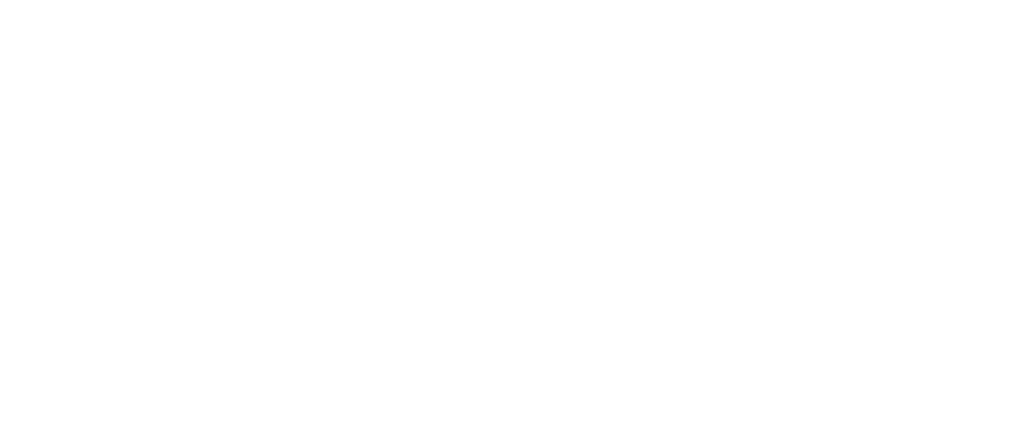
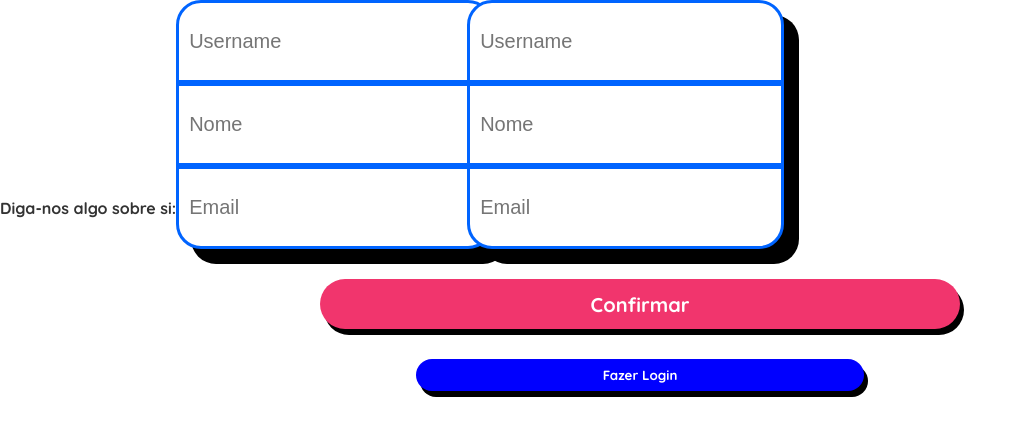
Before and after one commit to scourpius/Newshak, a React (Create React App) app: page /register in a window 1280 px wide. Shown: the top 436 px of the page, without its empty margins (0-1026 px from the left). Built offline with nearby package versions, Linux system fonts and the light colour scheme.

Commit message:
Initial login and register pages

```diff
--- a/src/App.js
+++ b/src/App.js
@@ -1,7 +1,22 @@
-import React from 'react';
+import {BrowserRouter as Router, Route, Switch} from 'react-router-dom'
+import Login from './login';
+import Register from './register';
 
 function App() {
-  return null
+  return (
+  <Router>
+      <div>
+        <Switch>
+          <Route exact path = "/">
+            <Login />
+          </Route>
+          <Route exact path = "/register">
+            <Register />
+          </Route>
+        </Switch>
+      </div>
+    </Router>
+  )
 }
 
 export default App;
--- /dev/null
+++ b/src/css/login.css
@@ -0,0 +1,67 @@
+@import url('https://fonts.googleapis.com/css2?family=Quicksand:wght@300;400;500;600;700&display=swap');
+
+/* base styles */
+* {
+  margin: 0;
+  font-family: "Quicksand";
+  color: #333;
+}
+
+input,
+input::placeholder {
+    font: 20px sans-serif;
+}
+
+/* Login page css*/
+.login {
+  max-width: 400px;
+  margin: 0 auto;
+}
+
+.login label {
+  text-align: left;
+  font-weight: bold;
+}
+
+.login input {
+    width: 85%;
+    height: 65px;
+    padding: 6px 10px;
+    border: 3px solid rgb(0, 100, 255);
+    box-shadow: 15px 15px black;
+}
+
+.inputLogUser {
+  border-top-left-radius: 25px;
+  border-top-right-radius: 25px;
+}
+
+.inputLogPwd {
+    border-bottom-left-radius: 25px;
+    border-bottom-right-radius: 25px;
+}
+
+.login button {
+  font-weight: bold;
+  color: #fff;
+  border: 0;
+  padding: 8px;
+  border-radius: 30px;
+  cursor: pointer;
+  box-shadow: 4px 6px black;
+  display: block;
+  margin: auto;
+  margin-block: 30px;
+}
+
+.log{
+  background: rgb(0, 0, 255);
+  width: 50%;
+  height: 50px;
+  font-size: 20px;
+}
+
+.reg{
+  background: #f1356d;
+  width: 35%;
+}
--- /dev/null
+++ b/src/css/register.css
@@ -0,0 +1,60 @@
+  .register {
+    margin: 0 auto;
+  }
+
+  .col1{
+    display: inline-block;
+  }
+
+  .col2{
+    display: inline-block;
+  }
+
+  .register label {
+    text-align: left;
+    font-weight: bold;
+  }
+
+  .register input {
+      width: 100%;
+      height: 65px;
+      padding: 6px 10px;
+      border: 3px solid rgb(0, 100, 255);
+      box-shadow: 15px 15px black;
+      display: block;
+  }
+
+  .inputRegUser {
+    border-top-left-radius: 25px;
+    border-top-right-radius: 25px;
+  }
+
+  .inputRegEmail {
+      border-bottom-left-radius: 25px;
+      border-bottom-right-radius: 25px;
+  }
+
+  .register button {
+    font-weight: bold;
+    color: #fff;
+    border: 0;
+    padding: 8px;
+    border-radius: 30px;
+    cursor: pointer;
+    box-shadow: 4px 6px black;
+    display: block;
+    margin: auto;
+    margin-block: 30px;
+  }
+
+  .log2{
+    background: #f1356d;
+    width: 50%;
+    height: 50px;
+    font-size: 20px;
+  }
+
+  .reg2{
+    background: rgb(0, 0, 255);
+    width: 35%;
+  }
--- /dev/null
+++ b/src/login.js
@@ -0,0 +1,49 @@
+import { useState } from 'react';
+import './css/login.css'
+import { login } from './restCalls.js'
+import { useHistory } from 'react-router-dom';
+
+const Login = () => {
+  const [username, setUsername] = useState('');
+  const [password, setPassword] = useState('');
+  const history = useHistory()
+
+  const routeRegister = () => {
+    history.push("/register")
+  }
+
+  function loginManager(e){
+    e.preventDefault()
+    login(username, password).then(val => {if (val) routeLogin(); else console.log("nope")})
+  }
+
+  function routeLogin(){
+    history.push("/register")
+  }
+
+  return (
+    <div className = "login">
+      <form>
+        <label>Faça Login:</label>
+        <input className='inputLogUser'
+          type="text"
+          required
+          value={username}
+          onChange={(e) => setUsername(e.target.value)}
+          placeholder = "Username"
+        />
+        <input className='inputLogPwd'
+          type="password"
+          required
+          value={password}
+          onChange={(e) => setPassword(e.target.value)}
+          placeholder = "Password"
+        />
+        <button className='log' onClick={(e) => { loginManager(e) }}>Iniciar Sessão</button>
+        <button className='reg' onClick={routeRegister}>Criar Conta</button>
+      </form>
+    </div>
+  )
+}
+
+export default Login;
--- /dev/null
+++ b/src/register.js
@@ -0,0 +1,85 @@
+import { useState } from 'react';
+import './css/register.css'
+import { register } from './restCalls.js'
+import { useHistory } from 'react-router-dom';
+
+const Register = () => {
+  const [username, setUsername] = useState('');
+  const [password, setPassword] = useState('');
+  const [name, setName] = useState('');
+  const [email, setEmail] = useState('');
+  const [university, setUniversity] = useState('');
+  const [confirmation, setConfirmation] = useState('');
+
+  const history = useHistory()
+
+  const routeLogin = () => {
+    history.push("/")
+  }
+
+  function registerManager(e){
+    e.preventDefault()
+    if (confirmation === password)
+      register(username, name, email, university, password).then(val => {if (val) routeLogin(); else console.log("nope")})
+    else
+      console.log("Mismatch")
+  }
+
+  return (
+    <div className = "register">
+      <form>
+        <label>Diga-nos algo sobre si:</label>
+        <div className = 'col1'>
+          <input className='inputRegUser'
+            type="text"
+            required
+            value={username}
+            onChange={(e) => setUsername(e.target.value)}
+            placeholder = "Username"
+          />
+          <input
+            type="text"
+            required
+            value={name}
+            onChange={(e) => setName(e.target.value)}
+            placeholder = "Nome"
+          />
+          <input className='inputRegEmail'
+            type="text"
+            required
+            value={email}
+            onChange={(e) => setEmail(e.target.value)}
+            placeholder = "Email"
+          />
+        </div>
+        <div className = 'col2'>
+          <input className='inputRegUser'
+            type="text"
+            required
+            value={username}
+            onChange={(e) => setUsername(e.target.value)}
+            placeholder = "Username"
+          />
+          <input
+            type="text"
+            required
+            value={name}
+            onChange={(e) => setName(e.target.value)}
+            placeholder = "Nome"
+          />
+          <input className='inputRegEmail'
+            type="text"
+            required
+            value={email}
+            onChange={(e) => setEmail(e.target.value)}
+            placeholder = "Email"
+          />
+        </div>
+        <button className='log2' onClick={(e) => { registerManager(e) }}>Confirmar</button>
+        <button className='reg2' onClick={routeLogin}>Fazer Login</button>
+      </form>
+    </div>
+  )
+}
+
+export default Register;
--- /dev/null
+++ b/src/restCalls.js
@@ -0,0 +1,34 @@
+    export function login(username, password){
+        return fetch("https://newshak.appspot.com/rest/user/login", {
+            method: 'POST',
+            headers: {
+                'Content-Type': 'application/json'
+            },
+            body: JSON.stringify({
+                user: username,
+                pwd: password
+            })
+        }).then((response) => response.json())
+        .then((data) => {
+            console.log(data)
+           localStorage.setItem('user', JSON.stringify(data))
+           return true
+        }).catch(() => {return false});
+    }
+
+    export function register(username, name, email, university, password){
+        return fetch("https://newshak.appspot.com/rest/user/register", {
+            method: 'POST',
+            headers: {
+                'Content-Type': 'application/json'
+            },
+            body: JSON.stringify({
+                username: username,
+		        name: name,
+		        university: university,
+		        email: email,
+		        password: password
+            })
+        }).then(() => {return true})
+          .catch(() => {return false});
+    }
```
